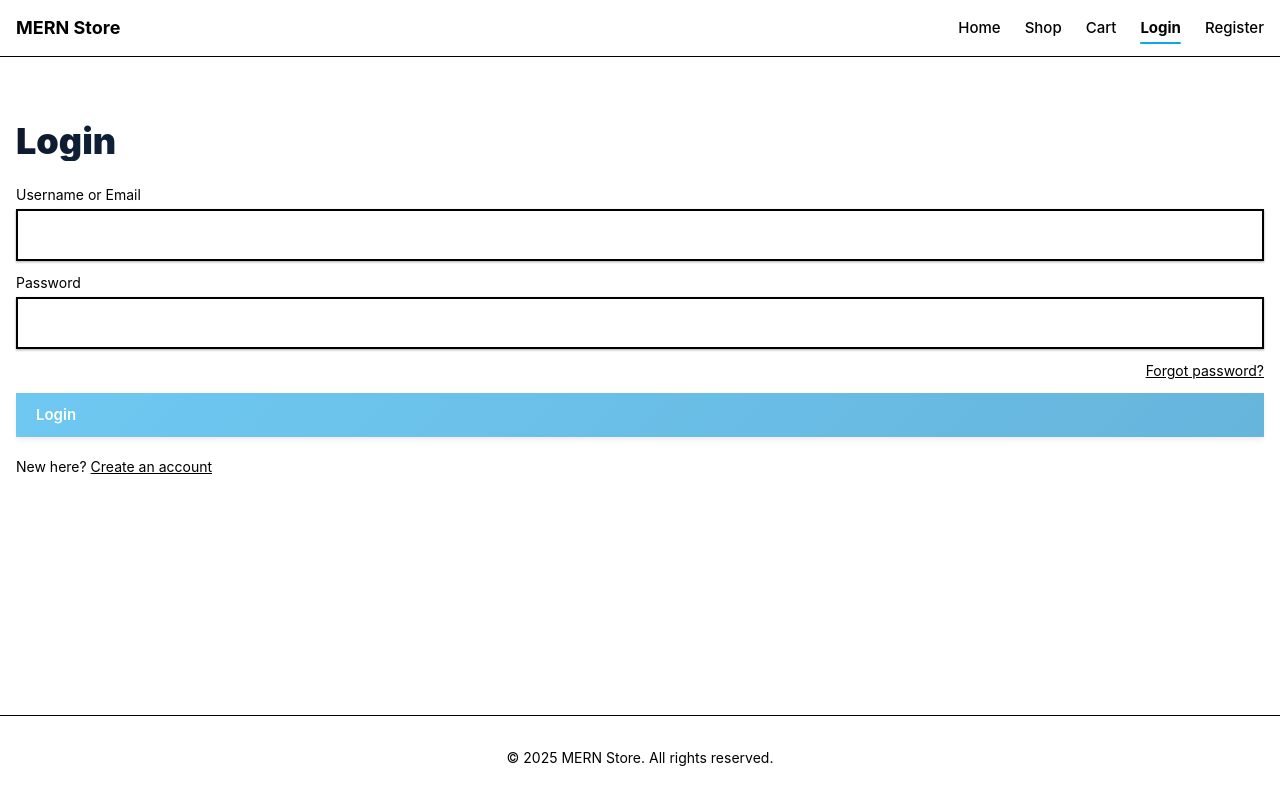
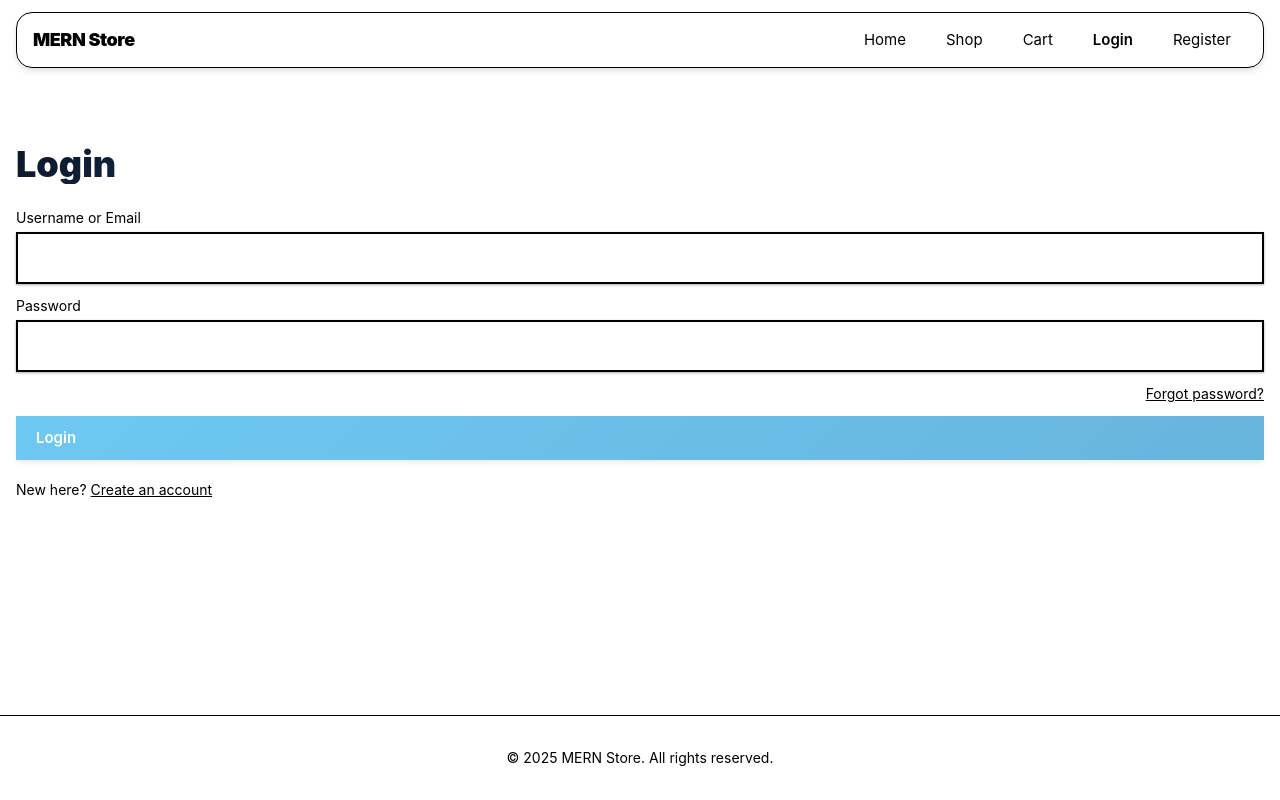
Before and after one commit to SupunKalharaJayasinghe/clothing-ecommerce, a React (Vite) app in the folder client/: page /login in a window 1280 px wide. Built offline with nearby package versions, Linux system fonts and the light colour scheme; no server answers.

Commit message:
user image problem

```diff
--- a/client/src/layouts/RootLayout.jsx
+++ b/client/src/layouts/RootLayout.jsx
@@ -1,4 +1,4 @@
-import { Link, NavLink, Outlet } from 'react-router-dom'
+import { Link, NavLink, Outlet, useNavigate } from 'react-router-dom'
 import { useEffect, useState } from 'react'
 import { APP_NAME } from '../lib/constants'
 import { useAppDispatch, useAppSelector } from '../app/hooks'
@@ -9,6 +9,16 @@ export default function RootLayout() {
   const [open, setOpen] = useState(false)
   const { user, status } = useAppSelector(s => s.auth)
   const dispatch = useAppDispatch()
+  const navigate = useNavigate()
+
+  function avatarUrlFromUser(u) {
+    if (!u) return ''
+    if (u.avatarUrl) return u.avatarUrl
+    if (u.image) return u.image
+    const seed = encodeURIComponent(`${u.firstName || ''} ${u.lastName || u.username || ''}`.trim() || 'User')
+    // Dicebear initials avatar (SVG served as an image URL)
+    return `https://api.dicebear.com/7.x/initials/svg?seed=${seed}&radius=50&fontWeight=700`
+  }
 
   // hydrate session from cookie
   useEffect(() => {
@@ -17,31 +27,58 @@ export default function RootLayout() {
 
   return (
     <div className="min-h-dvh flex flex-col">
-      <header className="sticky top-0 z-40 border-b bg-white">
-        <div className="mx-auto max-w-7xl px-4 h-14 flex items-center justify-between">
-          <Link to="/" className="font-bold text-lg">{APP_NAME}</Link>
+      <header className="sticky top-0 z-40">
+        <div className="container-app py-3">
+          <div className="h-14 px-4 rounded-2xl border bg-white/80 backdrop-blur shadow-soft flex items-center justify-between">
+            <Link to="/" className="font-black text-lg tracking-tight">
+              {APP_NAME}
+            </Link>
             <button
-            className="md:hidden rounded-lg border px-3 py-1"
+              className="md:hidden rounded-xl border px-3 py-2 bg-white/70"
               onClick={() => setOpen(o => !o)}
               aria-label="Toggle menu"
             >
               <Menu size={18} />
             </button>
-          <nav className="hidden md:flex items-center gap-6">
-            <NavLink to="/" end className={({isActive}) => `nav-link ${isActive ? 'nav-link-active' : ''}`}>Home</NavLink>
-            <NavLink to="/products" className={({isActive}) => `nav-link ${isActive ? 'nav-link-active' : ''}`}>Shop</NavLink>
-            {user && <NavLink to="/favorites" className={({isActive}) => `nav-link ${isActive ? 'nav-link-active' : ''}`}>Favorites</NavLink>}
-            <NavLink to="/cart" className={({isActive}) => `nav-link ${isActive ? 'nav-link-active' : ''}`}>Cart</NavLink>
+            <nav className="hidden md:flex items-center gap-2">
+              <NavLink
+                to="/"
+                end
+                className={({isActive}) => `px-4 py-2 rounded-full transition ${isActive ? 'bg-[--color-brand-50] text-[--color-brand-700] font-semibold' : 'text-[--color-muted] hover:bg-[--color-bg-soft]'}`}
+              >Home</NavLink>
+              <NavLink
+                to="/products"
+                className={({isActive}) => `px-4 py-2 rounded-full transition ${isActive ? 'bg-[--color-brand-50] text-[--color-brand-700] font-semibold' : 'text-[--color-muted] hover:bg-[--color-bg-soft]'}`}
+              >Shop</NavLink>
+              {user && (
+                <NavLink
+                  to="/favorites"
+                  className={({isActive}) => `px-4 py-2 rounded-full transition ${isActive ? 'bg-[--color-brand-50] text-[--color-brand-700] font-semibold' : 'text-[--color-muted] hover:bg-[--color-bg-soft]'}`}
+                >Favorites</NavLink>
+              )}
+              <NavLink
+                to="/cart"
+                className={({isActive}) => `px-4 py-2 rounded-full transition ${isActive ? 'bg-[--color-brand-50] text-[--color-brand-700] font-semibold' : 'text-[--color-muted] hover:bg-[--color-bg-soft]'}`}
+              >Cart</NavLink>
               {!user ? (
                 <>
-                <NavLink to="/login" className={({isActive}) => `nav-link ${isActive ? 'nav-link-active' : ''}`}>Login</NavLink>
-                <NavLink to="/register" className={({isActive}) => `nav-link ${isActive ? 'nav-link-active' : ''}`}>Register</NavLink>
+                  <NavLink to="/login" className={({isActive}) => `px-4 py-2 rounded-full transition ${isActive ? 'bg-[--color-brand-50] text-[--color-brand-700] font-semibold' : 'text-[--color-muted] hover:bg-[--color-bg-soft]'}`}>Login</NavLink>
+                  <NavLink to="/register" className={({isActive}) => `px-4 py-2 rounded-full transition ${isActive ? 'bg-[--color-brand-50] text-[--color-brand-700] font-semibold' : 'text-[--color-muted] hover:bg-[--color-bg-soft]'}`}>Register</NavLink>
                 </>
               ) : (
                 <div className="flex items-center gap-3">
-                <NavLink to="/orders" className={({isActive}) => `nav-link ${isActive ? 'nav-link-active' : ''}`}>Orders</NavLink>
-                <NavLink to="/account" className={({isActive}) => `nav-link ${isActive ? 'nav-link-active' : ''}`}>Account</NavLink>
-                <button className="rounded-lg border px-3 py-1" onClick={() => dispatch(logoutUser())}>
+                  <NavLink to="/orders" className={({isActive}) => `px-4 py-2 rounded-full transition ${isActive ? 'bg-[--color-brand-50] text-[--color-brand-700] font-semibold' : 'text-[--color-muted] hover:bg-[--color-bg-soft]'}`}>Orders</NavLink>
+                  {/* Avatar button for Account */}
+                  <button
+                    onClick={() => navigate('/account')}
+                    className="w-9 h-9 rounded-full border bg-white overflow-hidden flex items-center justify-center hover:shadow-sm"
+                    aria-label="Open account"
+                    title={user ? `${user.firstName || ''} ${user.lastName || ''}`.trim() || user.username : 'Account'}
+                  >
+                    <img src={avatarUrlFromUser(user)} alt="User avatar" className="w-full h-full object-cover" />
+                  </button>
+                  {/* Logout as blue primary rounded pill */}
+                  <button className="btn btn-primary btn-sm rounded-full" onClick={() => dispatch(logoutUser())}>
                     Logout
                   </button>
                 </div>
@@ -49,23 +86,25 @@ export default function RootLayout() {
             </nav>
           </div>
           {open && (
-          <nav className="md:hidden border-t">
-            <div className="px-4 py-3 flex flex-col gap-2">
-              <NavLink to="/" end className={({isActive}) => `nav-link ${isActive ? 'nav-link-active' : ''}`} onClick={() => setOpen(false)}>Home</NavLink>
-              <NavLink to="/products" className={({isActive}) => `nav-link ${isActive ? 'nav-link-active' : ''}`} onClick={() => setOpen(false)}>Shop</NavLink>
-              {user && <NavLink to="/favorites" className={({isActive}) => `nav-link ${isActive ? 'nav-link-active' : ''}`} onClick={() => setOpen(false)}>Favorites</NavLink>}
-              <NavLink to="/cart" className={({isActive}) => `nav-link ${isActive ? 'nav-link-active' : ''}`} onClick={() => setOpen(false)}>Cart</NavLink>
+            <nav className="md:hidden mt-2 rounded-2xl border bg-white/90 backdrop-blur shadow-lg">
+              <div className="px-4 py-3 flex flex-col gap-1">
+                <NavLink to="/" end className={({isActive}) => `px-4 py-2 rounded-xl ${isActive ? 'bg-[--color-brand-50] text-[--color-brand-700] font-semibold' : 'text-[--color-muted] hover:bg-[--color-bg-soft]'}`} onClick={() => setOpen(false)}>Home</NavLink>
+                <NavLink to="/products" className={({isActive}) => `px-4 py-2 rounded-xl ${isActive ? 'bg-[--color-brand-50] text-[--color-brand-700] font-semibold' : 'text-[--color-muted] hover:bg-[--color-bg-soft]'}`} onClick={() => setOpen(false)}>Shop</NavLink>
+                {user && <NavLink to="/favorites" className={({isActive}) => `px-4 py-2 rounded-xl ${isActive ? 'bg-[--color-brand-50] text-[--color-brand-700] font-semibold' : 'text-[--color-muted] hover:bg-[--color-bg-soft]'}`} onClick={() => setOpen(false)}>Favorites</NavLink>}
+                <NavLink to="/cart" className={({isActive}) => `px-4 py-2 rounded-xl ${isActive ? 'bg-[--color-brand-50] text-[--color-brand-700] font-semibold' : 'text-[--color-muted] hover:bg-[--color-bg-soft]'}`} onClick={() => setOpen(false)}>Cart</NavLink>
                 {!user ? (
                   <>
-                  <NavLink to="/login" className={({isActive}) => `nav-link ${isActive ? 'nav-link-active' : ''}`} onClick={() => setOpen(false)}>Login</NavLink>
-                  <NavLink to="/register" className={({isActive}) => `nav-link ${isActive ? 'nav-link-active' : ''}`} onClick={() => setOpen(false)}>Register</NavLink>
+                    <NavLink to="/login" className={({isActive}) => `px-4 py-2 rounded-xl ${isActive ? 'bg-[--color-brand-50] text-[--color-brand-700] font-semibold' : 'text-[--color-muted] hover:bg-[--color-bg-soft]'}`} onClick={() => setOpen(false)}>Login</NavLink>
+                    <NavLink to="/register" className={({isActive}) => `px-4 py-2 rounded-xl ${isActive ? 'bg-[--color-brand-50] text-[--color-brand-700] font-semibold' : 'text-[--color-muted] hover:bg-[--color-bg-soft]'}`} onClick={() => setOpen(false)}>Register</NavLink>
                   </>
                 ) : (
                   <>
-                  <NavLink to="/orders" className={({isActive}) => `nav-link ${isActive ? 'nav-link-active' : ''}`} onClick={() => setOpen(false)}>Orders</NavLink>
-                  <NavLink to="/account" className={({isActive}) => `nav-link ${isActive ? 'nav-link-active' : ''}`} onClick={() => setOpen(false)}>Account</NavLink>
+                    <NavLink to="/orders" className={({isActive}) => `px-4 py-2 rounded-xl ${isActive ? 'bg-[--color-brand-50] text-[--color-brand-700] font-semibold' : 'text-[--color-muted] hover:bg-[--color-bg-soft]'}`} onClick={() => setOpen(false)}>Orders</NavLink>
+                    <NavLink to="/account" className={({isActive}) => `px-4 py-2 rounded-xl ${isActive ? 'bg-[--color-brand-50] text-[--color-brand-700] font-semibold' : 'text-[--color-muted] hover:bg-[--color-bg-soft]'}`} onClick={() => setOpen(false)}>
+                  <span className="inline-flex items-center gap-2"><img src={avatarUrlFromUser(user)} alt="User" className="w-6 h-6 rounded-full object-cover" /> Account</span>
+                </NavLink>
                     <button
-                    className="rounded-lg border px-3 py-1 w-max"
+                      className="btn btn-primary btn-sm rounded-full w-max"
                       onClick={() => { setOpen(false); dispatch(logoutUser()) }}
                     >
                       Logout
@@ -75,6 +114,7 @@ export default function RootLayout() {
               </div>
             </nav>
           )}
+        </div>
       </header>
 
       <main className="flex-1">
--- a/client/src/pages/Home.jsx
+++ b/client/src/pages/Home.jsx
@@ -10,7 +10,7 @@ import { getColorValue } from '../lib/colors'
 
 function Card({ p }) {
   return (
-    <Link to={`/products/${p.slug}`} className="group card card-hover overflow-hidden block">
+    <Link to={`/products/${p.slug}`} className="group card product-card card-hover overflow-hidden block">
       <div className="product-img relative">
         <img src={p.images?.[0]} alt={p.name} className="w-full h-full object-cover" />
         {/* Tags positioned on image */}
@@ -136,7 +136,7 @@ export default function Home() {
       {/* HERO */}
       <section className="hero section relative overflow-hidden">
         <div className="absolute inset-0 pointer-events-none" />
-        <div className="container-app pt-16 pb-24">
+        <div className="container-app pt-8 md:pt-10 pb-24">
           <div className="grid lg:grid-cols-2 gap-xl items-center">
             <div className="animate-slide-up space-lg">
               <h1 className="text-5xl md:text-7xl font-black leading-tight gradient-text mb-6">
```
Also changed, not shown: client/src/components/ui/Stars.jsx (+15 -10 lines), client/src/styles/globals.css (+19 -0 lines), 1 other file (tests, documents, lock files or other folders). Lines whose indentation alone changed are shown as unchanged.
